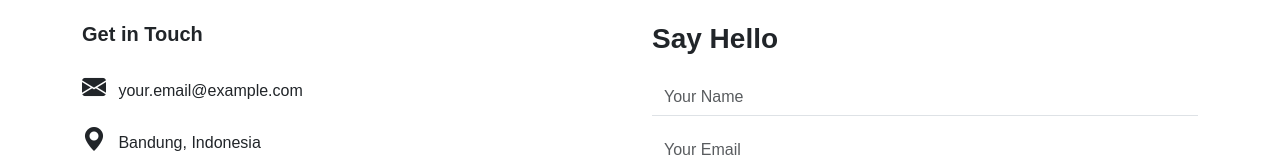
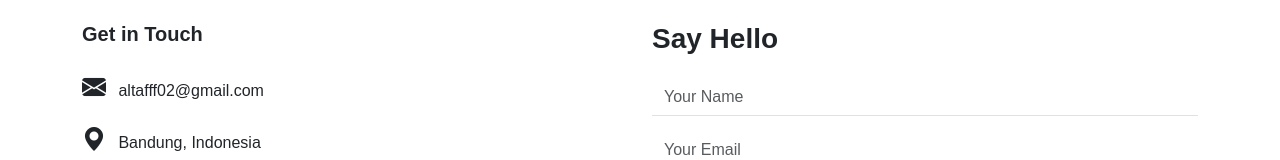
Before and after one commit to maltafdhiyaurrahman/personal-portofolio, a Vue app: page / in a window 1280 px wide. Shown: the part 2533-2693 px from the top of the page. Built offline with nearby package versions, Linux system fonts and the light colour scheme.

Commit message:
fix contact

```diff
--- a/src/components/Contact.vue
+++ b/src/components/Contact.vue
@@ -15,7 +15,7 @@
             <h5 class="fw-bold mb-4">Get in Touch</h5>
             <p class="mb-3">
               <i class="bi bi-envelope-fill me-2 fs-4"></i>
-              your.email@example.com
+              altafff02@gmail.com
             </p>
             <p class="mb-3">
               <i class="bi bi-geo-alt-fill me-2 fs-4"></i>
```
